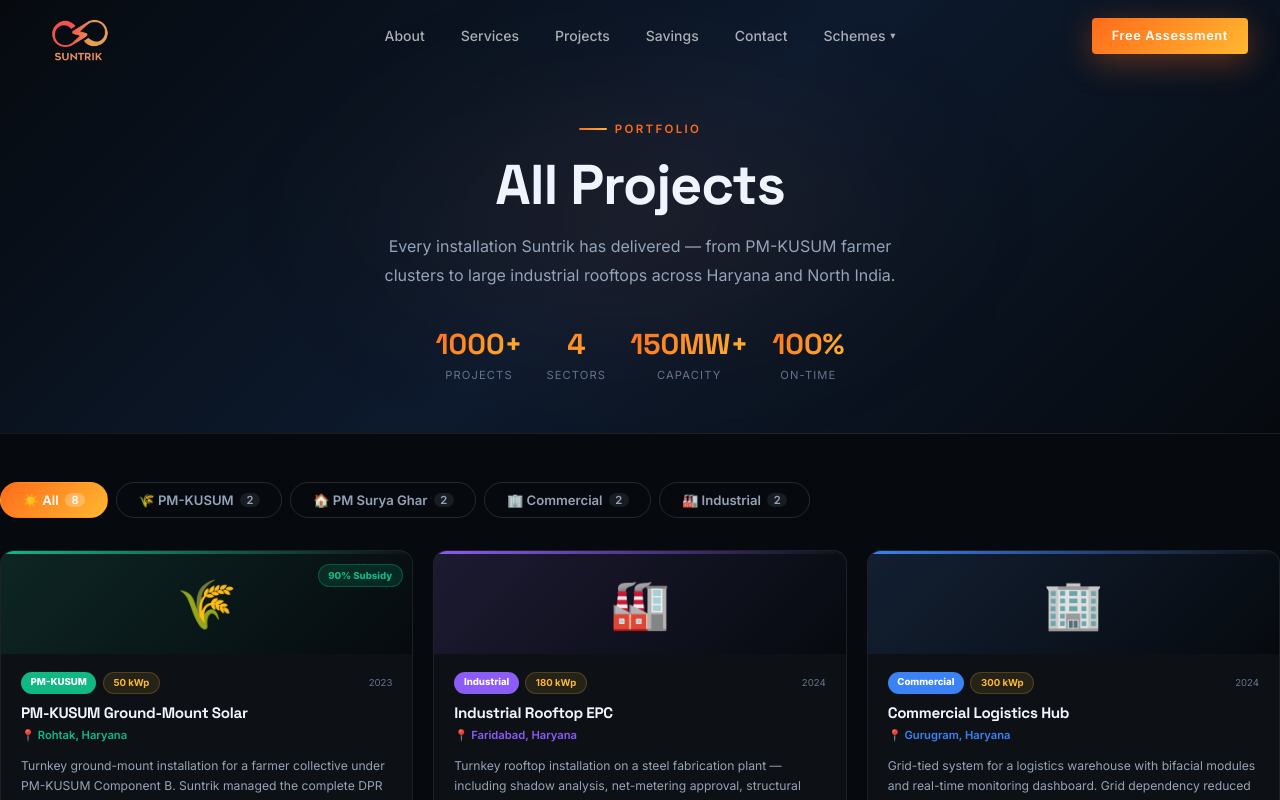
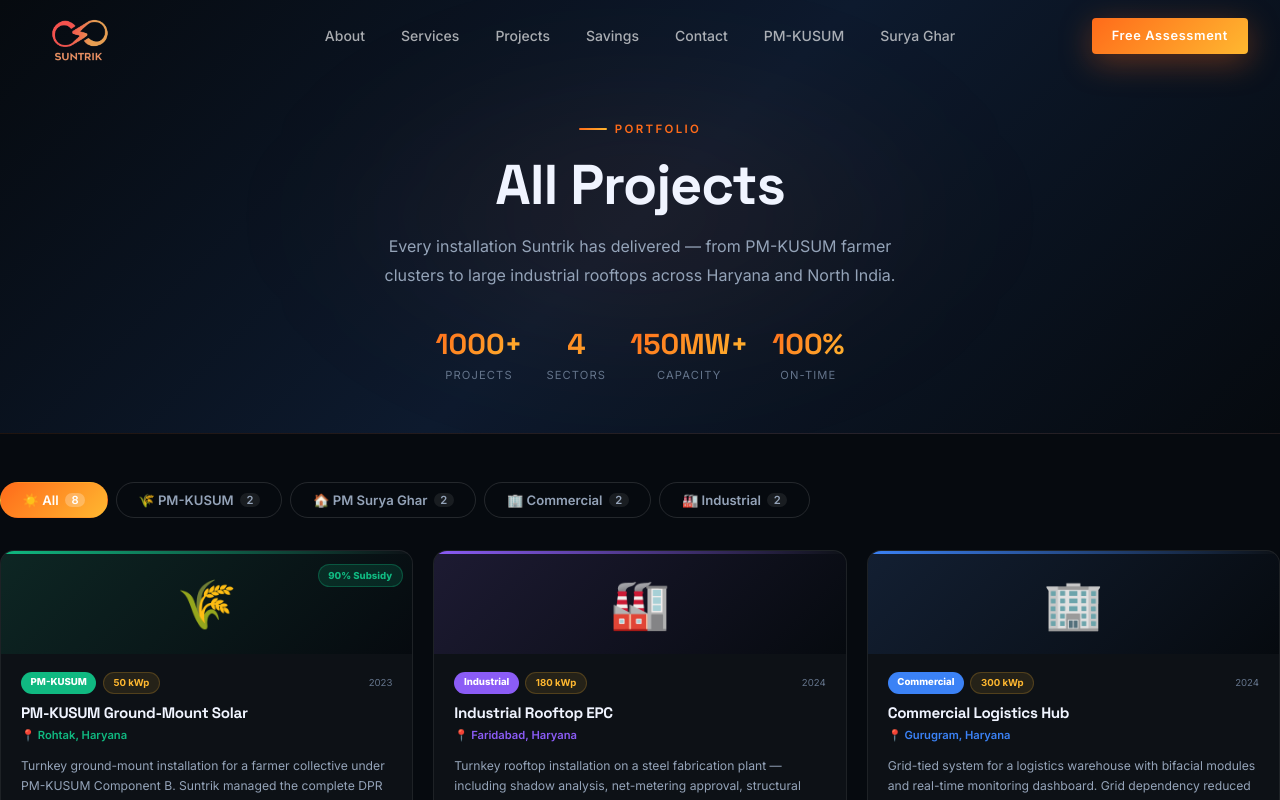
Before and after one commit to chirag-bansal07/suntrik-website, a React (Vite) app: page /projects in a window 1280 px wide. Shown: the top 800 px of the page. Built offline with nearby package versions, Linux system fonts and the light colour scheme.

Commit message:
Replace Schemes dropdown with direct PM-KUSUM and Surya Ghar nav tabs

```diff
--- a/src/components/Navbar.jsx
+++ b/src/components/Navbar.jsx
@@ -12,8 +12,8 @@
 ]
 
 const SCHEME_LINKS = [
-  { label: '🌾 PM-KUSUM',      to: '/schemes/kusum',      desc: '90% subsidy for farmers' },
-  { label: '🏠 PM Surya Ghar', to: '/schemes/surya-ghar', desc: '₹78,000 subsidy for homes' },
+  { label: '🌾 PM-KUSUM',      shortLabel: 'PM-KUSUM',    to: '/schemes/kusum',      desc: '90% subsidy for farmers' },
+  { label: '🏠 PM Surya Ghar', shortLabel: 'Surya Ghar',  to: '/schemes/surya-ghar', desc: '₹78,000 subsidy for homes' },
 ]
 
 export default function Navbar({ page = false }) {
@@ -21,7 +21,6 @@
   const [open,        setOpen]        = useState(false)
   const [hovered,     setHovered]     = useState(null)
   const [activeLink,  setActiveLink]  = useState(null)
-  const [schemesOpen, setSchemesOpen] = useState(false)
   const hoverBgRef = useRef(null)
 
   /* ── scroll state ─────────────────────────────────────── */
@@ -121,51 +120,29 @@
               )
             })}
 
-            {/* Schemes dropdown */}
-            <li style={{ position: 'relative', zIndex: 1 }}
-              onMouseEnter={() => setSchemesOpen(true)}
-              onMouseLeave={() => setSchemesOpen(false)}
-            >
-              <button style={{
-                display: 'flex', alignItems: 'center', gap: '0.3rem',
-                padding: '0.45rem 1rem', fontSize: '0.875rem', fontWeight: 500,
-                color: schemesOpen ? '#fff' : 'rgba(255,255,255,0.65)',
-                background: schemesOpen ? 'rgba(255,107,26,0.1)' : 'transparent',
-                border: 'none', cursor: 'pointer', borderRadius: 8,
-                fontFamily: 'inherit', transition: 'color 0.18s, background 0.18s',
-              }}>
-                Schemes
-                <span style={{ fontSize: '0.65rem', transition: 'transform 0.2s', transform: schemesOpen ? 'rotate(180deg)' : 'none' }}>▾</span>
-              </button>
-              <AnimatePresence>
-                {schemesOpen && (
-                  <motion.div
-                    initial={{ opacity: 0, y: -6, scale: 0.97 }}
-                    animate={{ opacity: 1, y: 0,  scale: 1 }}
-                    exit={{    opacity: 0, y: -6, scale: 0.97 }}
-                    transition={{ duration: 0.15 }}
+            {/* Scheme direct tabs */}
+            {SCHEME_LINKS.map(s => {
+              const isHov = hovered === s.to
+              return (
+                <li key={s.to} style={{ position: 'relative', zIndex: 1, display: 'flex', flexDirection: 'column', alignItems: 'center' }}>
+                  <Link
+                    to={s.to}
+                    onMouseEnter={() => setHovered(s.to)}
+                    onMouseLeave={() => setHovered(null)}
                     style={{
-                      position: 'absolute', top: '100%', left: '50%', transform: 'translateX(-50%)',
-                      marginTop: '0.5rem', background: 'rgba(5,9,14,0.97)',
-                      border: '1px solid rgba(255,107,26,0.2)', borderRadius: 10,
-                      backdropFilter: 'blur(20px)', overflow: 'hidden', minWidth: 220,
-                      boxShadow: '0 12px 40px rgba(0,0,0,0.5)',
+                      display: 'block', padding: '0.45rem 1rem',
+                      fontSize: '0.875rem', fontWeight: 500,
+                      color: isHov ? '#fff' : 'rgba(255,255,255,0.65)',
+                      textDecoration: 'none', borderRadius: 8,
+                      background: isHov ? 'rgba(255,107,26,0.1)' : 'transparent',
+                      transition: 'color 0.18s, background 0.18s',
                     }}
                   >
-                    {SCHEME_LINKS.map(s => (
-                      <Link key={s.to} to={s.to}
-                        style={{ display: 'block', padding: '0.85rem 1.25rem', textDecoration: 'none', transition: 'background 0.15s' }}
-                        onMouseEnter={e => e.currentTarget.style.background = 'rgba(255,107,26,0.1)'}
-                        onMouseLeave={e => e.currentTarget.style.background = 'transparent'}
-                      >
-                        <div style={{ fontSize: '0.85rem', fontWeight: 600, color: 'var(--text-primary)', marginBottom: '0.15rem' }}>{s.label}</div>
-                        <div style={{ fontSize: '0.7rem', color: 'var(--text-muted)' }}>{s.desc}</div>
-                      </Link>
-                    ))}
-                  </motion.div>
-                )}
-              </AnimatePresence>
-            </li>
+                    {s.shortLabel}
+                  </Link>
+                </li>
+              )
+            })}
           </ul>
 
           {/* ── CTA button (right) ───────────────────────── */}
```
